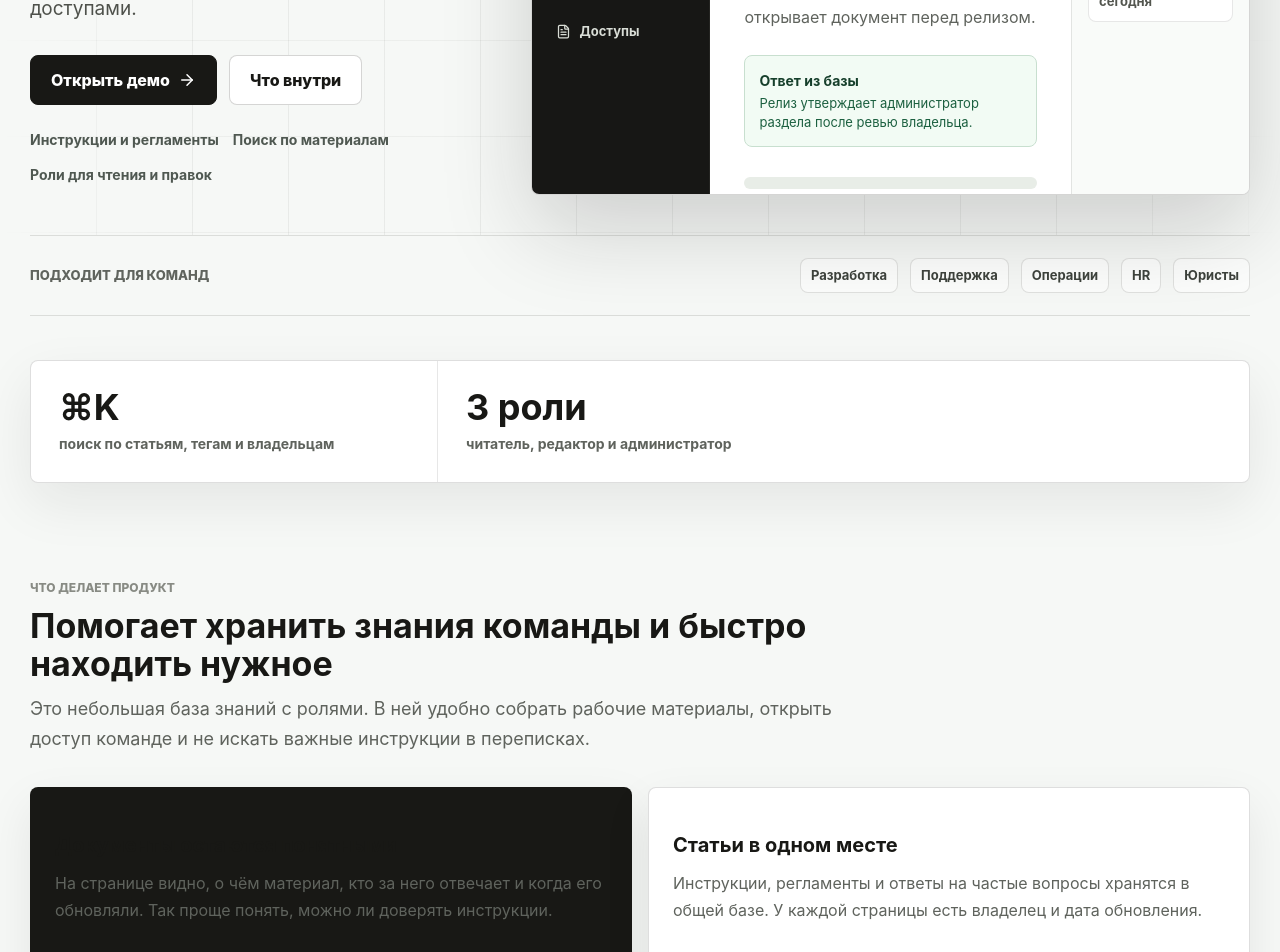
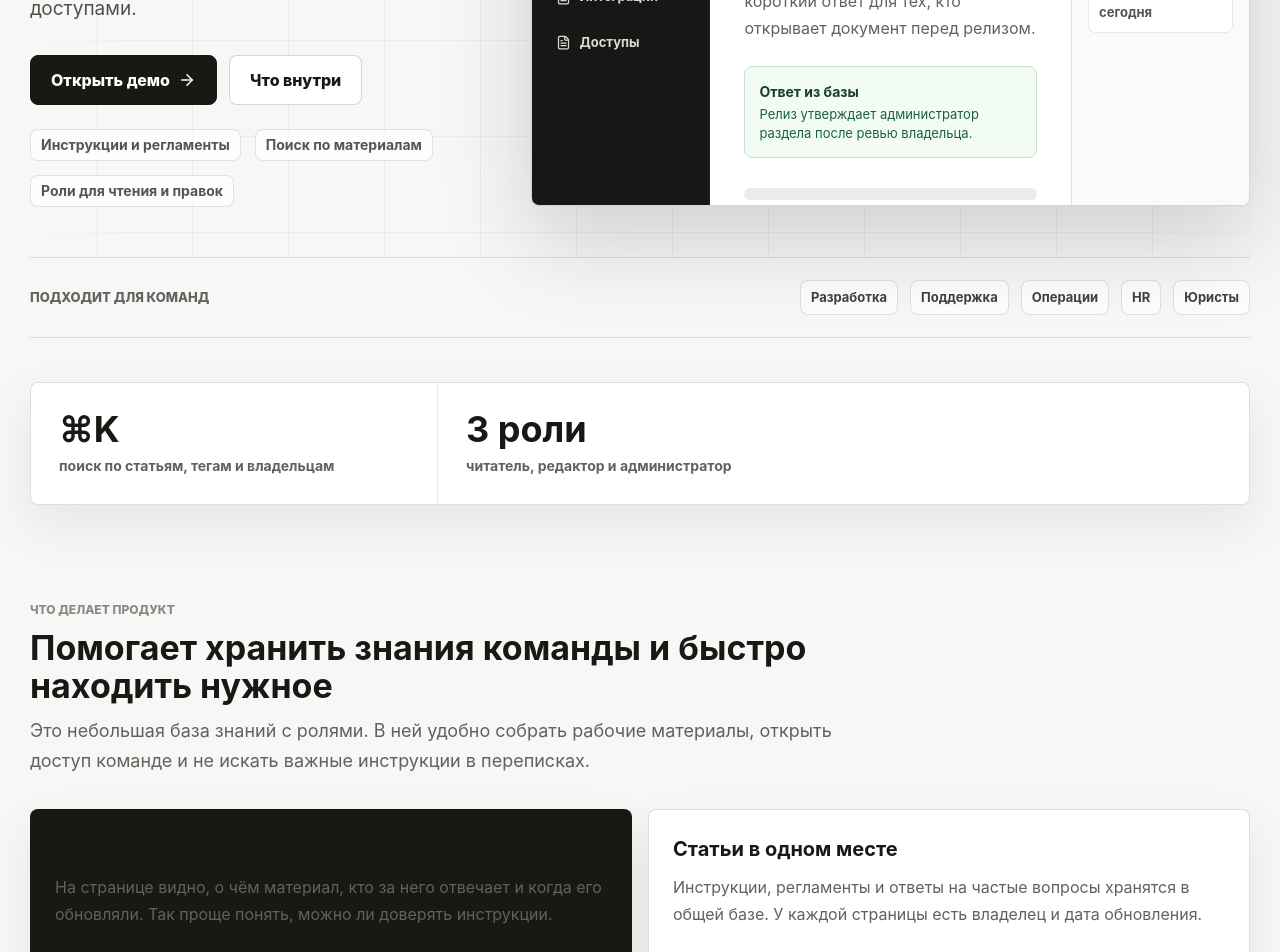
Before and after one commit to Flict-dev/rag-service, a React (Vite) app in the folder frontend/: page / in a window 1280 px wide. Shown: the part 420-1372 px from the top of the page. Built offline with nearby package versions, Linux system fonts and the light colour scheme.

Commit message:
Remove decorative landing icon styles

```diff
--- a/frontend/src/App.css
+++ b/frontend/src/App.css
@@ -252,11 +252,13 @@
 }
 
 .trust-row span {
-  gap: 6px;
-}
-
-.trust-row svg {
-  color: #1d7a4f;
+  display: inline-flex;
+  align-items: center;
+  min-height: 32px;
+  padding: 0 10px;
+  border: 1px solid rgba(24, 24, 21, 0.12);
+  border-radius: 8px;
+  background: rgba(255, 255, 255, 0.68);
 }
 
 .product-preview {
@@ -629,26 +631,9 @@ kbd {
   color: #ffffff;
 }
 
-.feature-icon {
-  display: grid;
-  width: 42px;
-  height: 42px;
-  place-items: center;
-  border: 1px solid #cddfd3;
-  border-radius: 8px;
-  background: #f0f8f2;
-  color: #1b6b45;
-}
-
-.feature-icon.warm {
-  border-color: #f0c66f;
-  background: #fff4d7;
-  color: #8a5a11;
-}
-
 .bento-card h3,
 .access-mode h3 {
-  margin: 18px 0 10px;
+  margin: 0 0 10px;
   color: var(--ink);
   font-size: 20px;
 }
@@ -693,16 +678,6 @@ kbd {
   border-radius: 8px;
   background: #ffffff;
   box-shadow: 0 18px 48px rgba(24, 24, 21, 0.07);
-}
-
-.access-mode > span {
-  display: grid;
-  width: 42px;
-  height: 42px;
-  place-items: center;
-  border-radius: 8px;
-  background: #171715;
-  color: #ffffff;
 }
 
 .workflow-panel {
```
